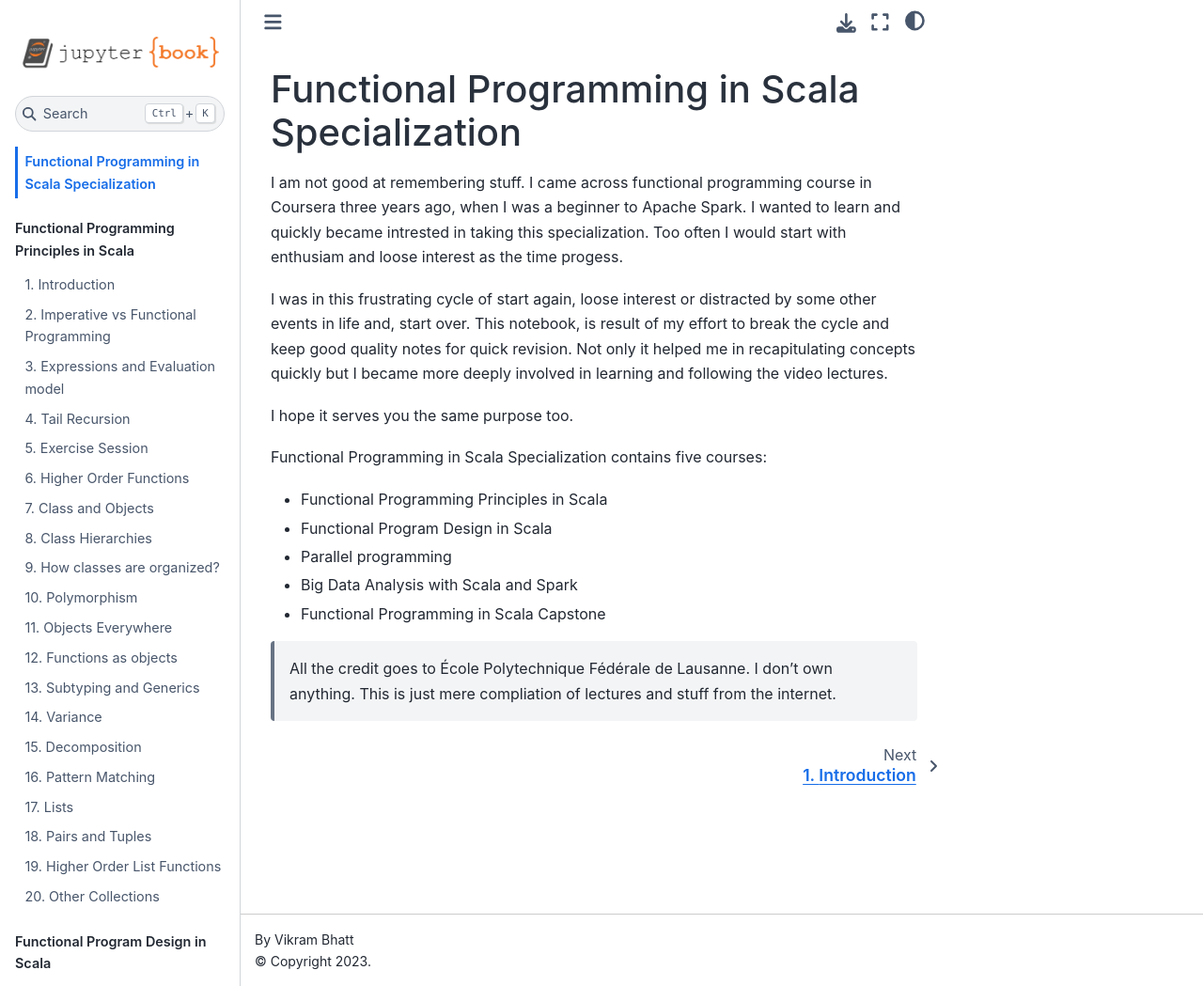
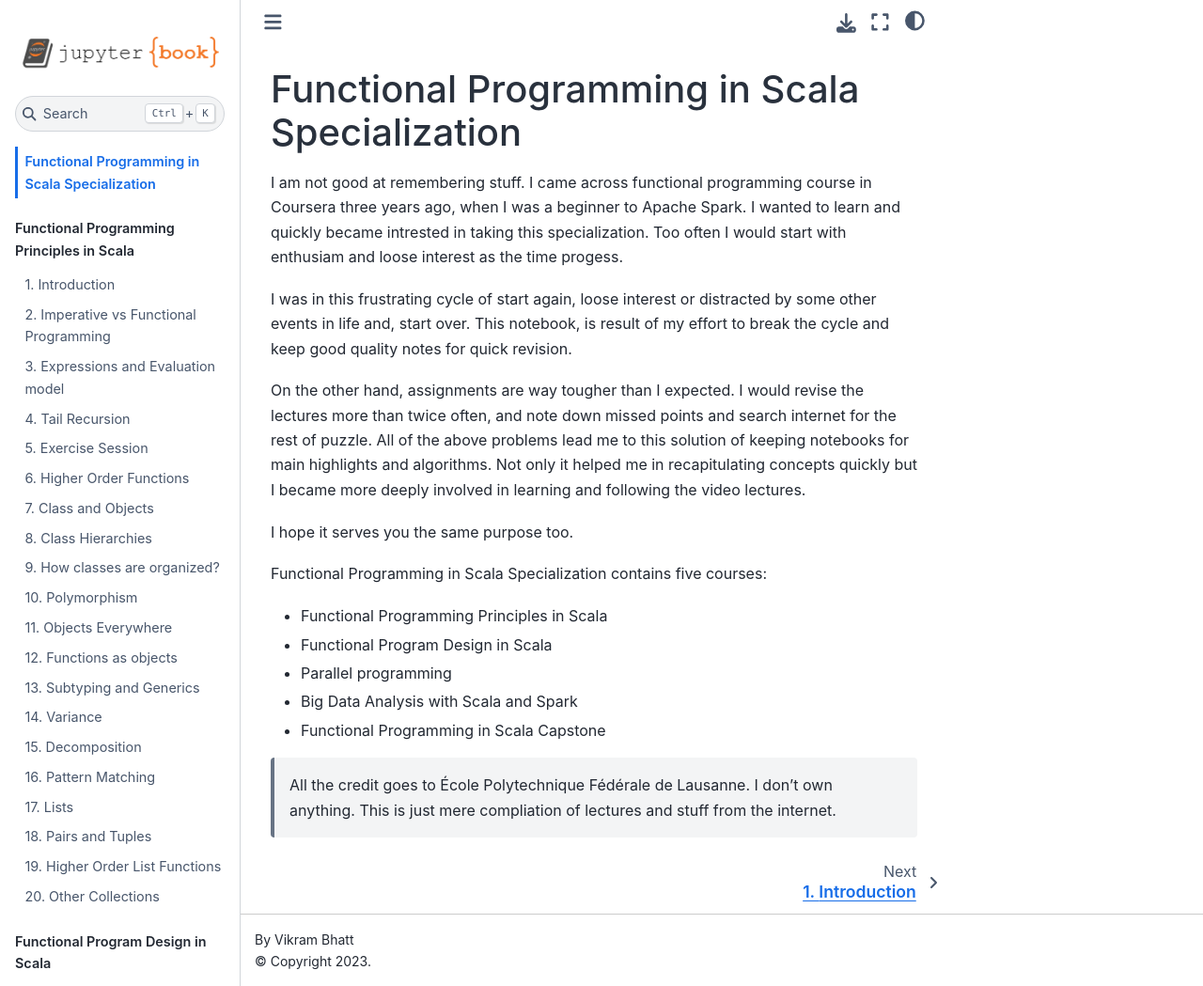
Before and after one commit to vikbhatt/fpss-notes, a Jupyter Book: the page built from intro.md, in a window 1280 px wide and 1049 px high. Shown: the whole window at 94% size. Built offline with Jupyter Book 1.0.4 settings and Sphinx 7.4.7 and the Sphinx Book theme 1.1.4, drawn with Linux system fonts in a browser that asks for light colours; pages that are not in the unit, such as notebooks, are missing from menus.

Commit message:
assignment in intro

```diff
--- a/intro.md
+++ b/intro.md
@@ -3,7 +3,9 @@
 
 I am not good at remembering stuff. I came across functional programming course in Coursera three years ago, when I was a beginner to Apache Spark. I wanted to learn and quickly became intrested in taking this specialization. Too often I would start with enthusiam and loose interest as the time progess.
 
-I was in this frustrating cycle of start again, loose interest or distracted by some other events in life and, start over. This notebook, is result of my effort to break the cycle and keep good quality notes for quick revision. Not only it helped me in recapitulating concepts quickly but I became more deeply involved in learning and following the video lectures.
+I was in this frustrating cycle of start again, loose interest or distracted by some other events in life and, start over. This notebook, is result of my effort to break the cycle and keep good quality notes for quick revision.
+
+On the other hand, assignments are way tougher than I expected. I would revise the lectures more than twice often, and note down missed points and search internet for the rest of puzzle. All of the above problems lead me to this solution of keeping notebooks for main highlights and algorithms. Not only it helped me in recapitulating concepts quickly but I became more deeply involved in learning and following the video lectures.
 
 I hope it serves you the same purpose too.
 
```
